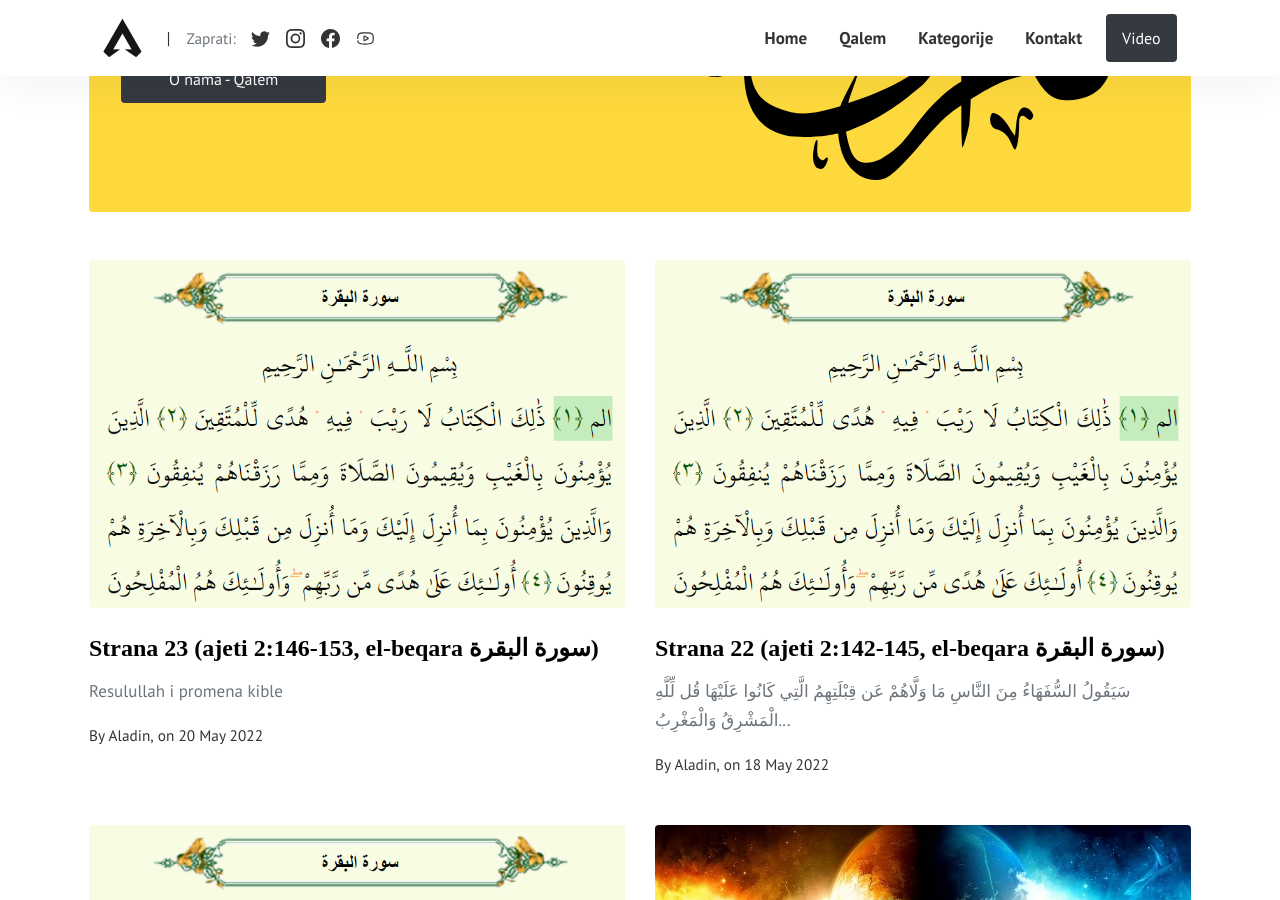
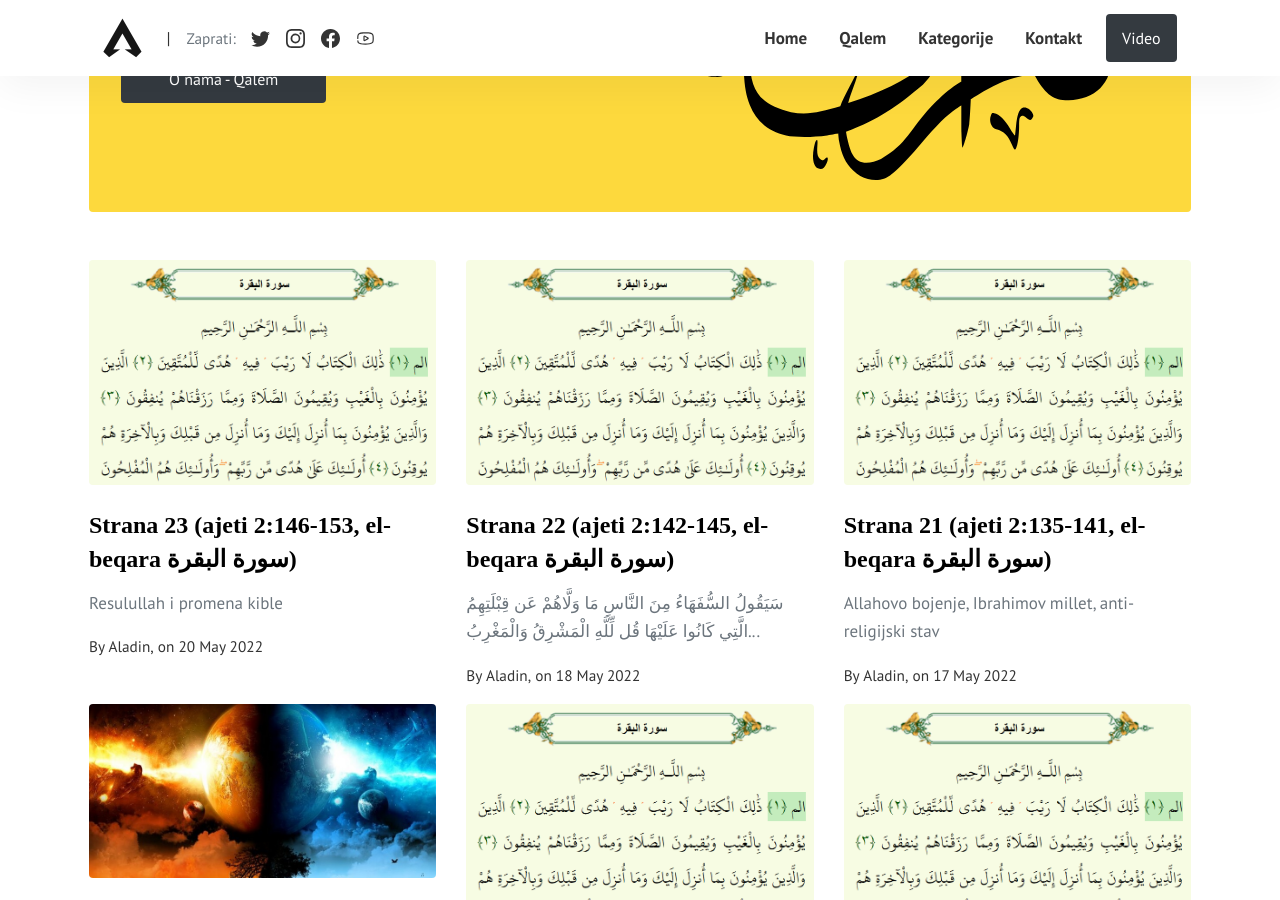
Before and after one commit to mareno/qalem, a Jekyll site: the page built from index.html, in a window 1280 px wide and 900 px high, scrolled down 469 px. Built offline with Jekyll 4.4.1, drawn with Linux system fonts in a browser that asks for light colours; the list of posts is cut into pages by our own code.

Commit message:
Update index.html

```diff
--- a/index.html
+++ b/index.html
@@ -43,7 +43,7 @@ image:
     <div class="row">
       {% for post in paginator.posts %}
       {% unless post.featured == true %}
-      <div class="col-md-6 mb-5">
+      <div class="col-md-4 mb-3">
         {% include postbox.html %}
       </div>
       {% endunless %}
```
